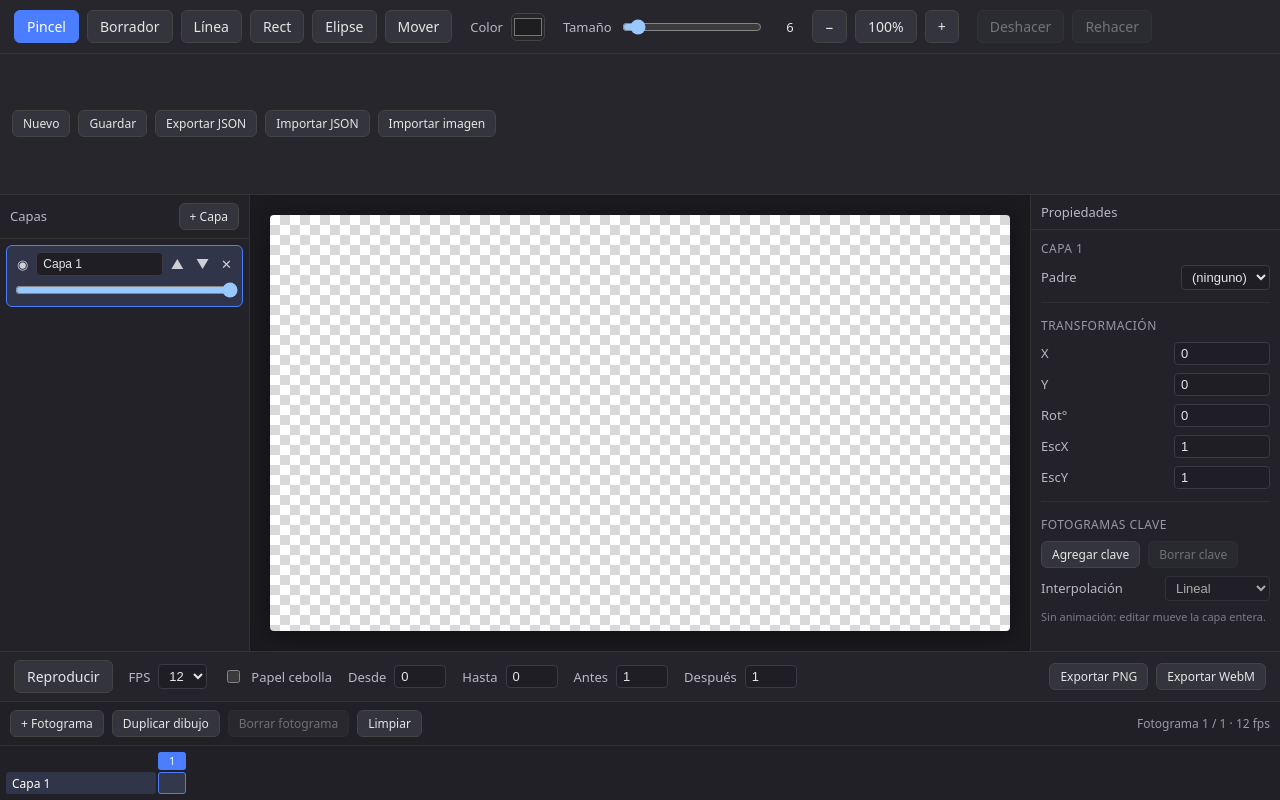
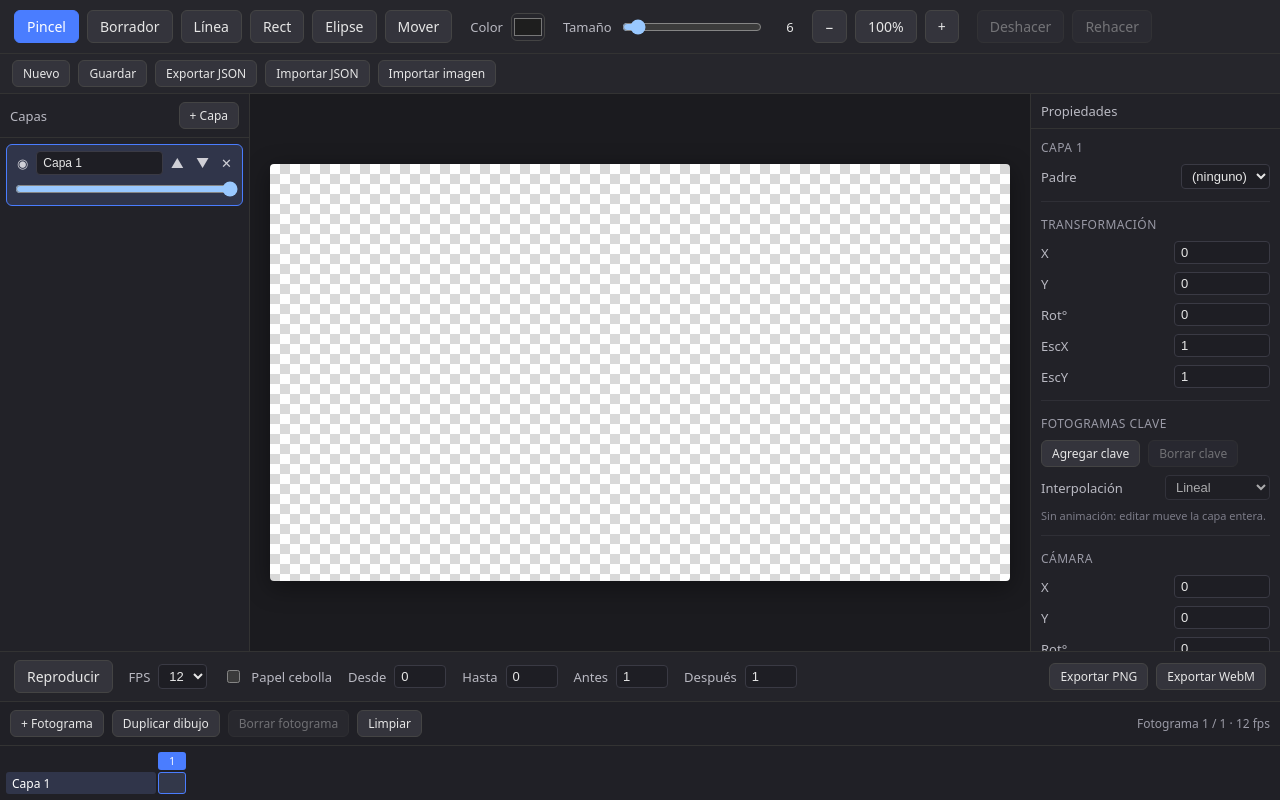
Before and after one commit to horaciolidity/animedit, a React (Vite) app: page / in a window 1280 px wide. Built offline with nearby package versions, Linux system fonts and the light colour scheme.

Commit message:
Fase 9: cámara virtual con keyframes y controles en propiedades

```diff
--- a/src/components/PropertiesPanel.tsx
+++ b/src/components/PropertiesPanel.tsx
@@ -1,6 +1,7 @@
 import { useEffect, useState } from 'react';
 import type { EditorEngine } from '../core/editor';
 import { transformAt } from '../core/transform';
+import { cameraAt } from '../core/project';
 import { useProject } from '../hooks/useProject';
 import { useUiStore } from '../state/uiStore';
 import type { EasingKind, Transform } from '../model/types';
@@ -61,11 +62,104 @@ export function PropertiesPanel({ engine }: { engine: EditorEngine }) {
 
   const layer = project.layers.find((candidate) => candidate.id === activeLayerId) ?? null;
 
+  const cameraTransform = cameraAt(project.camera, currentFrame);
+  const cameraAnimated = project.camera.keyframes.length > 0;
+  const cameraKeyHere = project.camera.keyframes.find((key) => key.frame === currentFrame) ?? null;
+
+  const updateCamera = (patch: Partial<Transform>) => {
+    engine.setCameraTransform(currentFrame, { ...cameraTransform, ...patch });
+  };
+
   if (!layer) {
     return (
       <aside className="properties">
         <div className="panel-header">
           <span>Propiedades</span>
+        </div>
+        <div className="properties-body">
+          <div className="prop-section">
+            <div className="prop-title">Cámara</div>
+            <NumberField label="X" value={cameraTransform.x} onCommit={(x) => updateCamera({ x })} />
+            <NumberField label="Y" value={cameraTransform.y} onCommit={(y) => updateCamera({ y })} />
+            <NumberField
+              label="Rot°"
+              value={cameraTransform.rotation}
+              onCommit={(rotation) => updateCamera({ rotation })}
+            />
+            <NumberField
+              label="EscX"
+              value={cameraTransform.scaleX}
+              step={0.05}
+              onCommit={(scaleX) => updateCamera({ scaleX })}
+            />
+            <NumberField
+              label="EscY"
+              value={cameraTransform.scaleY}
+              step={0.05}
+              onCommit={(scaleY) => updateCamera({ scaleY })}
+            />
+          </div>
+          <div className="prop-section">
+            <div className="prop-title">Fotogramas clave (cámara)</div>
+            <div className="group">
+              <button
+                className="tool small"
+                onClick={() => engine.addCameraKeyframe(currentFrame)}
+              >
+                Agregar clave
+              </button>
+              <button
+                className="tool small"
+                onClick={() => engine.removeCameraKeyframe(currentFrame)}
+                disabled={!cameraKeyHere}
+              >
+                Borrar clave
+              </button>
+            </div>
+            <label className="field prop-field">
+              Interpolación
+              <select
+                value={cameraKeyHere?.easing ?? 'linear'}
+                disabled={!cameraKeyHere}
+                onChange={(e) =>
+                  engine.setCameraKeyframeEasing(currentFrame, e.target.value as EasingKind)
+                }
+              >
+                {EASINGS.map((item) => (
+                  <option key={item.value} value={item.value}>
+                    {item.label}
+                  </option>
+                ))}
+              </select>
+            </label>
+            <div className="prop-hint">
+              {cameraAnimated
+                ? `${project.camera.keyframes.length} clave(s). Editar crea clave en el fotograma actual.`
+                : 'Sin animación: editar mueve la cámara entera.'}
+            </div>
+          </div>
+          <div className="prop-section">
+            <div className="prop-title">Cámara</div>
+            <NumberField label="X" value={cameraTransform.x} onCommit={(x) => updateCamera({ x })} />
+            <NumberField label="Y" value={cameraTransform.y} onCommit={(y) => updateCamera({ y })} />
+            <NumberField
+              label="Rot°"
+              value={cameraTransform.rotation}
+              onCommit={(rotation) => updateCamera({ rotation })}
+            />
+            <NumberField
+              label="EscX"
+              value={cameraTransform.scaleX}
+              step={0.05}
+              onCommit={(scaleX) => updateCamera({ scaleX })}
+            />
+            <NumberField
+              label="EscY"
+              value={cameraTransform.scaleY}
+              step={0.05}
+              onCommit={(scaleY) => updateCamera({ scaleY })}
+            />
+          </div>
         </div>
       </aside>
     );
@@ -164,6 +258,29 @@ export function PropertiesPanel({ engine }: { engine: EditorEngine }) {
               : 'Sin animación: editar mueve la capa entera.'}
           </div>
         </div>
+
+        <div className="prop-section">
+          <div className="prop-title">Cámara</div>
+          <NumberField label="X" value={cameraTransform.x} onCommit={(x) => updateCamera({ x })} />
+          <NumberField label="Y" value={cameraTransform.y} onCommit={(y) => updateCamera({ y })} />
+          <NumberField
+            label="Rot°"
+            value={cameraTransform.rotation}
+            onCommit={(rotation) => updateCamera({ rotation })}
+          />
+          <NumberField
+            label="EscX"
+            value={cameraTransform.scaleX}
+            step={0.05}
+            onCommit={(scaleX) => updateCamera({ scaleX })}
+          />
+          <NumberField
+            label="EscY"
+            value={cameraTransform.scaleY}
+            step={0.05}
+            onCommit={(scaleY) => updateCamera({ scaleY })}
+          />
+        </div>
       </div>
     </aside>
   );
--- a/src/core/editor.ts
+++ b/src/core/editor.ts
@@ -104,6 +104,22 @@ export class EditorEngine {
     this.commit('parent', project.setParent(this.state, layerId, parentId));
   }
 
+  setCameraTransform(frame: number, transform: Transform): void {
+    this.commit('camera-transform', project.setCameraTransformAtFrame(this.state, frame, transform));
+  }
+
+  addCameraKeyframe(frame: number): void {
+    this.commit('camera-keyframe', project.addCameraKeyframeAt(this.state, frame));
+  }
+
+  removeCameraKeyframe(frame: number): void {
+    this.commit('camera-remove-keyframe', project.removeCameraKeyframeAt(this.state, frame));
+  }
+
+  setCameraKeyframeEasing(frame: number, easing: EasingKind): void {
+    this.commit('camera-easing', project.setCameraKeyframeEasing(this.state, frame, easing));
+  }
+
   setTransformValue(layerId: string, frame: number, transform: Transform): void {
     this.commit('transform', project.setTransformAtFrame(this.state, layerId, frame, transform));
   }
--- a/src/core/persistence.ts
+++ b/src/core/persistence.ts
@@ -1,4 +1,4 @@
-import type { EasingKind, Frame, Keyframe, Layer, Project, Stroke, Transform } from '../model/types';
+import type { Camera, EasingKind, Frame, Keyframe, Layer, Project, Stroke, Transform } from '../model/types';
 import { IDENTITY } from './transform';
 import { createProject } from './project';
 
@@ -90,6 +90,14 @@ function normalizeTransform(raw: unknown): Transform {
   };
 }
 
+function normalizeCamera(raw: unknown): Camera {
+  const record = asRecord(raw) ?? {};
+  return {
+    transform: normalizeTransform(record.transform),
+    keyframes: normalizeKeyframes(record.keyframes),
+  };
+}
+
 function normalizeKeyframes(raw: unknown): Keyframe[] {
   if (!Array.isArray(raw)) return [];
   const result: Keyframe[] = [];
@@ -140,6 +148,7 @@ export function normalizeProject(raw: unknown): Project | null {
     width: Math.max(1, Math.floor(num(record.width, fallback.width))),
     height: Math.max(1, Math.floor(num(record.height, fallback.height))),
     fps: Math.min(60, Math.max(1, Math.floor(num(record.fps, fallback.fps)))),
+    camera: normalizeCamera(record.camera),
     layers: layers.length > 0 ? layers : fallback.layers,
   };
 }
--- a/src/core/project.ts
+++ b/src/core/project.ts
@@ -1,4 +1,5 @@
 import type {
+  Camera,
   EasingKind,
   Frame,
   Keyframe,
@@ -8,7 +9,7 @@ import type {
   Stroke,
   Transform,
 } from '../model/types';
-import { IDENTITY, transformAt } from './transform';
+import { IDENTITY, ease, lerpTransform, transformAt } from './transform';
 
 export function createId(prefix: string): string {
   return `${prefix}_${crypto.randomUUID()}`;
@@ -42,6 +43,7 @@ export function createProject(width = 1280, height = 720, fps = 12): Project {
     width,
     height,
     fps,
+    camera: { transform: { ...IDENTITY }, keyframes: [] },
     layers: [createLayer('Capa 1', 1)],
   };
 }
@@ -214,6 +216,81 @@ export function setKeyframeEasing(
   }));
 }
 
+function interpolateKeys(keys: Keyframe[], frameIndex: number): Transform | null {
+  if (keys.length === 0) return null;
+  if (frameIndex <= keys[0].frame) return keys[0].transform;
+  const last = keys[keys.length - 1];
+  if (frameIndex >= last.frame) return last.transform;
+  for (let i = 0; i < keys.length - 1; i++) {
+    const a = keys[i];
+    const b = keys[i + 1];
+    if (frameIndex >= a.frame && frameIndex <= b.frame) {
+      const span = b.frame - a.frame || 1;
+      const t = ease(a.easing, (frameIndex - a.frame) / span);
+      return lerpTransform(a.transform, b.transform, t);
+    }
+  }
+  return null;
+}
+
+export function cameraAt(camera: Camera, frame: number): Transform {
+  return interpolateKeys(camera.keyframes, frame) ?? camera.transform;
+}
+
+export function setCameraTransformAtFrame(project: Project, frame: number, transform: Transform): Project {
+  return {
+    ...project,
+    camera: {
+      ...project.camera,
+      keyframes: setCameraKeyframeList(project.camera.keyframes, frame, transform),
+    },
+  };
+}
+
+function setCameraKeyframeList(keys: Keyframe[], frame: number, transform: Transform): Keyframe[] {
+  const exists = keys.some((key) => key.frame === frame);
+  const updated = exists
+    ? keys.map((key) => (key.frame === frame ? { ...key, transform } : key))
+    : sortKeyframes([...keys, { frame, transform, easing: 'linear' }]);
+  return updated;
+}
+
+export function addCameraKeyframeAt(project: Project, frame: number): Project {
+  return {
+    ...project,
+    camera: {
+      ...project.camera,
+      keyframes: addKeyframeList(project.camera.keyframes, project.camera, frame),
+    },
+  };
+}
+
+function addKeyframeList(keys: Keyframe[], camera: Camera, frame: number): Keyframe[] {
+  if (keys.some((key) => key.frame === frame)) return keys;
+  const transform = cameraAt(camera, frame);
+  return sortKeyframes([...keys, { frame, transform, easing: 'linear' }]);
+}
+
+export function removeCameraKeyframeAt(project: Project, frame: number): Project {
+  return {
+    ...project,
+    camera: {
+      ...project.camera,
+      keyframes: project.camera.keyframes.filter((key) => key.frame !== frame),
+    },
+  };
+}
+
+export function setCameraKeyframeEasing(project: Project, frame: number, easing: EasingKind): Project {
+  return {
+    ...project,
+    camera: {
+      ...project.camera,
+      keyframes: project.camera.keyframes.map((key) => (key.frame === frame ? { ...key, easing } : key)),
+    },
+  };
+}
+
 export function appendFrame(project: Project): Project {
   return {
     ...project,
--- a/src/engine/renderer.ts
+++ b/src/engine/renderer.ts
@@ -1,6 +1,6 @@
 import type { Project, Stroke } from '../model/types';
-import { worldMatrix } from '../core/transform';
-import { resolveFrameIndex } from '../core/project';
+import { worldMatrix, localMatrix } from '../core/transform';
+import { resolveFrameIndex, cameraAt } from '../core/project';
 import { getImage } from './imageCache';
 
 export interface OnionSkin {
@@ -64,6 +64,13 @@ function renderFrame(
   frameIndex: number,
 ): void {
   const { width, height } = project;
+  const pivotX = width / 2;
+  const pivotY = height / 2;
+
+  const camTransform = cameraAt(project.camera, frameIndex);
+  const camMatrix = localMatrix(camTransform, pivotX, pivotY);
+  const invCam = camMatrix.inverse();
+
   target.setTransform(1, 0, 0, 1, 0, 0);
   target.clearRect(0, 0, width, height);
 
@@ -100,7 +107,7 @@ function renderFrame(
 
     target.save();
     target.globalAlpha = layer.opacity;
-    target.setTransform(worldMatrix(project, layer, frameIndex));
+    target.setTransform(invCam.multiply(worldMatrix(project, layer, frameIndex)));
     target.drawImage(layerScratch.canvas, 0, 0);
     target.restore();
   }
--- a/src/model/types.ts
+++ b/src/model/types.ts
@@ -59,11 +59,17 @@ export interface Layer {
   frames: Frame[];
 }
 
+export interface Camera {
+  transform: Transform;
+  keyframes: Keyframe[];
+}
+
 export interface Project {
   id: string;
   name: string;
   width: number;
   height: number;
   fps: number;
+  camera: Camera;
   layers: Layer[];
 }
```
